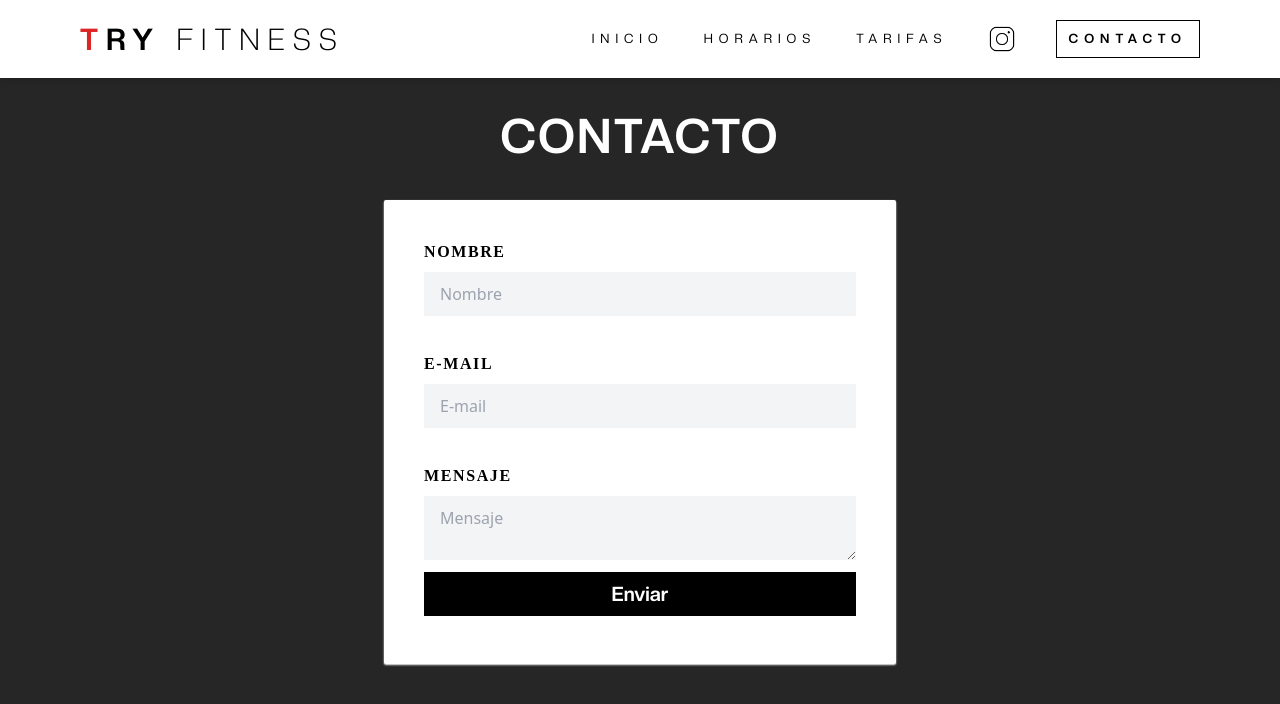
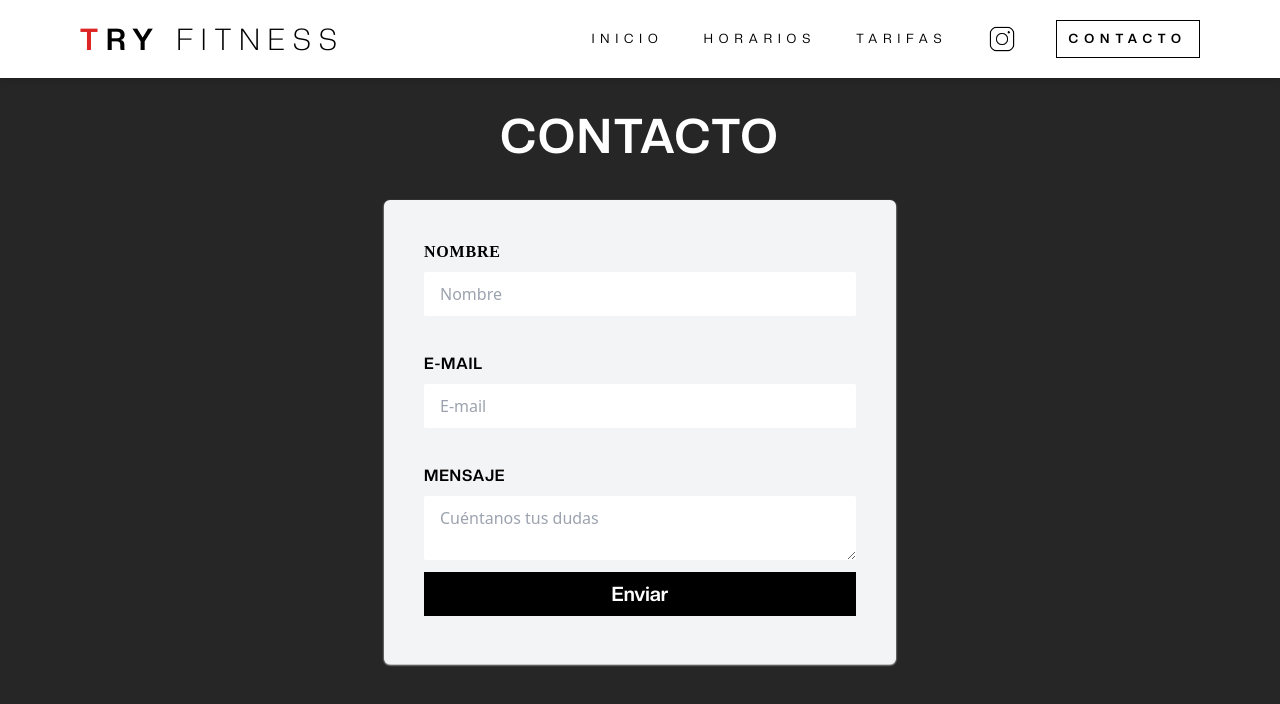
Before and after one commit to davidFCDev/try-project, a React (Vite) app: page /contact in a window 1280 px wide. Shown: the top 704 px of the page. Built offline with nearby package versions, Linux system fonts and the light colour scheme.

Commit message:
contacto

```diff
--- a/src/pages/ContactPage.jsx
+++ b/src/pages/ContactPage.jsx
@@ -5,17 +5,17 @@ const ContactPage = () => {
         Contacto
       </h2>
 
-      <form className="w-full max-w-lg shadow-sm shadow-white p-10 bg-white rounded-sm">
+      <form className="w-full max-w-lg shadow-sm shadow-white p-10 bg-gray-100 rounded-md">
         <div className="flex flex-wrap -mx-3 mb-6">
           <div className="w-full px-3">
             <label
-              className="block uppercase text-md font-bold mb-2 font-creatoExtrBold tracking-widest"
+              className="block uppercase text-md font-bold mb-2 font-creatoExtrBold tracking-wider"
               htmlFor="grid-first-name"
             >
               Nombre
             </label>
             <input
-              className="appearance-none block w-full py-3 px-4 mb-3 leading-tight focus:outline-none focus:bg-gray-200 bg-gray-100"
+              className="appearance-none block w-full py-3 px-4 mb-3 leading-tight focus:outline-none focus:bg-gray-200 bg-white rounded-sm"
               id="grid-first-name"
               type="text"
               placeholder="Nombre"
@@ -26,13 +26,13 @@ const ContactPage = () => {
         <div className="flex flex-wrap -mx-3 mb-6">
           <div className="w-full px-3">
             <label
-              className="block uppercase text-md font-bold mb-2 font-creatoExtrBold tracking-widest"
+              className="block uppercase text-md font-bold mb-2 font-creatoBold tracking-wider"
               htmlFor="grid-password"
             >
               E-mail
             </label>
             <input
-              className="appearance-none block w-full py-3 px-4 mb-3 leading-tight focus:outline-none focus:bg-gray-200 bg-gray-100"
+              className="appearance-none block w-full py-3 px-4 mb-3 leading-tight focus:outline-none focus:bg-gray-200 bg-white rounded-sm"
               id="grid-password"
               type="email"
               placeholder="E-mail"
@@ -42,21 +42,21 @@ const ContactPage = () => {
         <div className="flex flex-wrap -mx-3 mb-2">
           <div className="w-full px-3">
             <label
-              className="block uppercase text-md font-bold mb-2 font-creatoExtrBold tracking-widest"
+              className="block uppercase text-md font-bold mb-2 font-creatoBold tracking-wider"
               htmlFor="grid-password"
             >
               Mensaje
             </label>
             <textarea
-              className="appearance-none block w-full py-3 px-4 mb-3 leading-tight focus:outline-none focus:bg-gray-200 bg-gray-100"
+              className="appearance-none block w-full py-3 px-4 mb-3 leading-tight focus:outline-none focus:bg-gray-200 bg-white rounded-sm"
               id="grid-password"
               type="text"
-              placeholder="Mensaje"
+              placeholder="Cuéntanos tus dudas"
             />
 
             <button
               type="submit"
-              className="bg-black font-creatoBold text-xl w-full font-bold py-2 px-4 text-white hover:bg-dark transition-all "
+              className="bg-black font-creatoBold text-xl w-full font-bold py-2 px-4 text-white hover:bg-gray-600 focus:bg-gray-600 transition-all "
             >
               Enviar
             </button>
```
